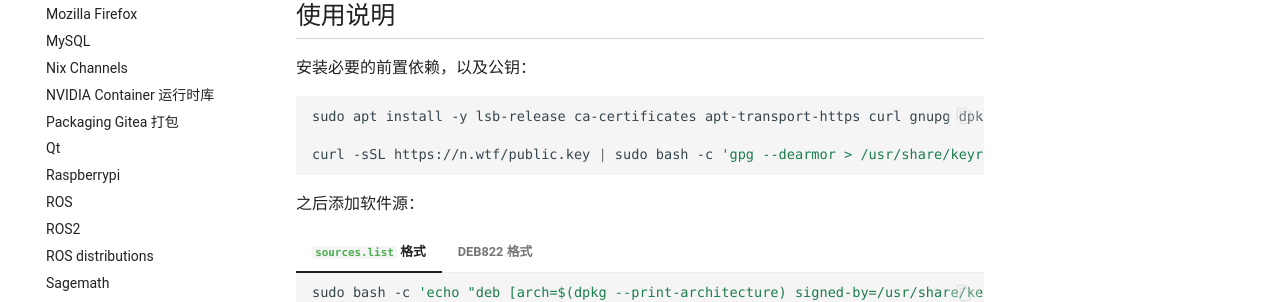
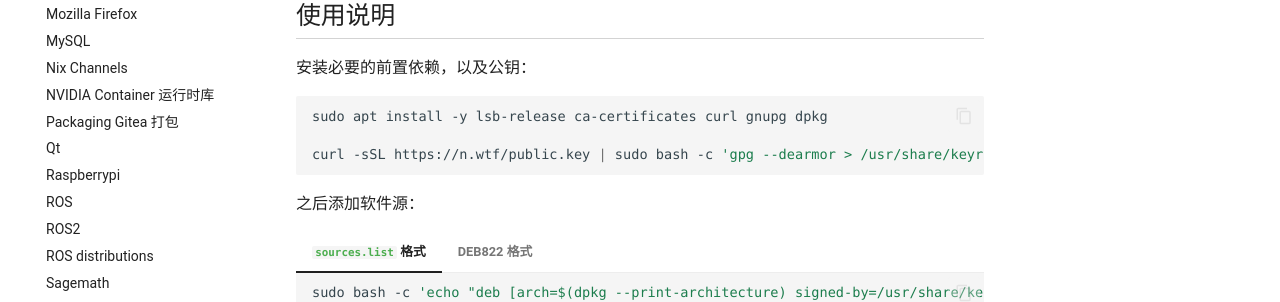
Before and after one commit to ustclug/mirrorhelp, an MkDocs documentation site: the page built from docs/sb.md, in a window 1280 px wide and 979 px high. Shown: the part 435-737 px from the top of the window. Built offline with MkDocs 1.6.1 and Material for MkDocs 9.7.7, drawn with Linux system fonts in a browser that asks for light colours; comment, search, counter and statistics services are not loaded.

Commit message:
sb: Remove apt-transport-https
Too old for this

````diff
--- a/docs/sb.md
+++ b/docs/sb.md
@@ -13,7 +13,7 @@ n.wtf 是对 Nginx 最新主线版本的第三方 Debian 包，支持诸如 TLS
 安装必要的前置依赖，以及公钥：
 
 ```sh
-sudo apt install -y lsb-release ca-certificates apt-transport-https curl gnupg dpkg
+sudo apt install -y lsb-release ca-certificates curl gnupg dpkg
 
 curl -sSL https://n.wtf/public.key | sudo bash -c 'gpg --dearmor > /usr/share/keyrings/n.wtf.gpg'
 ```
````
